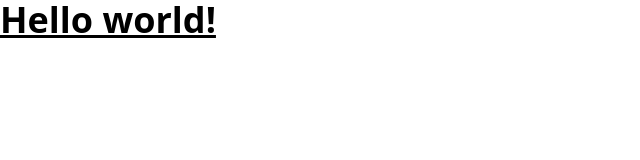
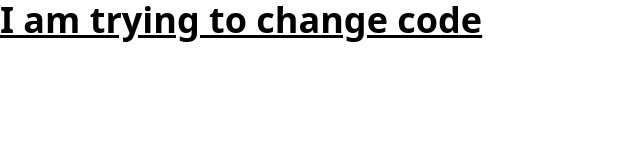
Before and after one commit to shivsharanyadav2580/Git-Github, a plain HTML site: page index.html in a window 1280 px wide. Shown: the whole page, without its empty margins (0-640 px from the left). Drawn offline with nearby package versions, Linux system fonts and the light colour scheme.

Commit message:
Update index.html

```diff
--- a/index.html
+++ b/index.html
@@ -16,7 +16,7 @@
 </head>
 <body>
   <h1 class="text-4xl font-bold underline">
-    Hello world!
+    I am trying to change code
   </h1>
 </body>
 </html>
```
